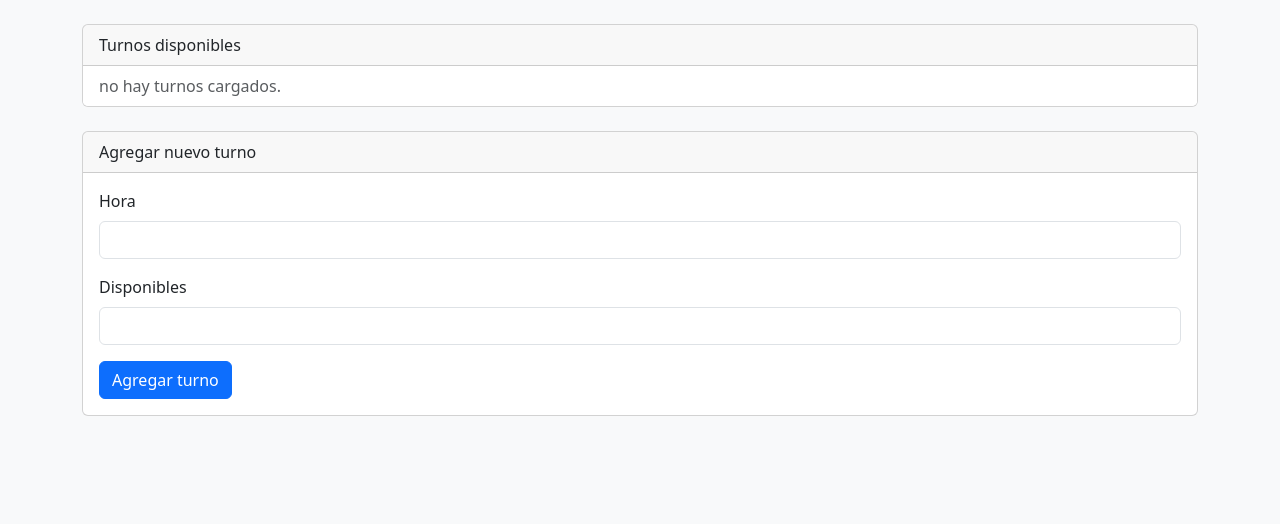
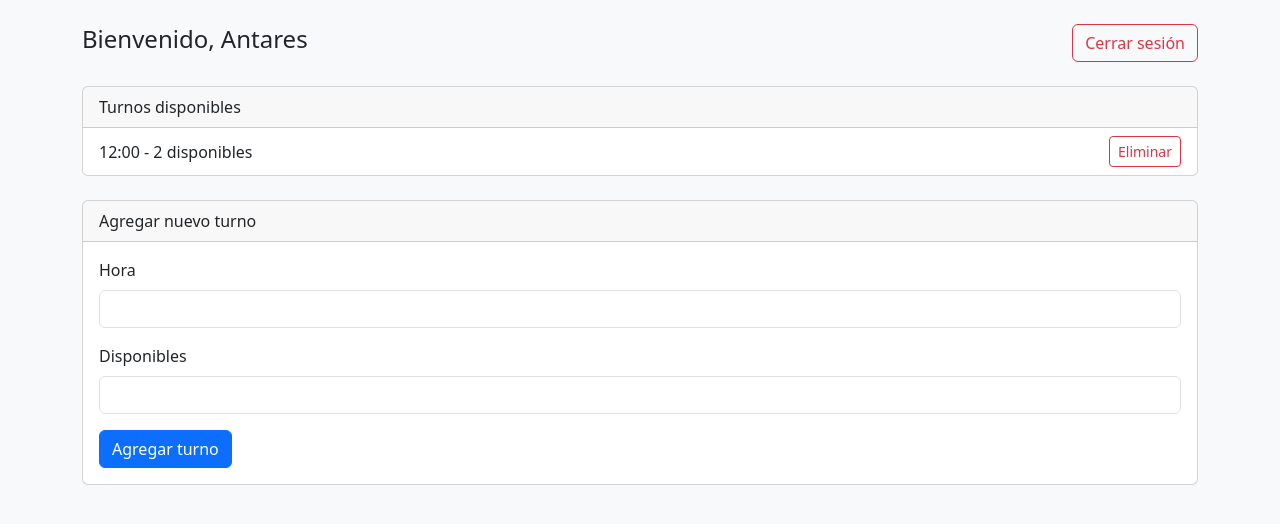
Before and after one commit to Juancho419/fastpass-master, a Django app: page / in a window 1280 px wide. Shown: the top 524 px of the page. Run offline with Django 5.2, Linux system fonts and the light colour scheme; a user stored in the database is signed in; data comes from the database, SQL or seed files in the repository; both versions use the stored data as it was after the commit.

Commit message:
Migrated turn management from JSON file to Django database model

```diff
--- a/turnos/admin.py
+++ b/turnos/admin.py
@@ -1 +1,4 @@
 from django.contrib import admin
+from .models import Turno
+
+admin.site.register(Turno)
--- a/turnos/apps.py
+++ b/turnos/apps.py
@@ -1,5 +1,5 @@
 from django.apps import AppConfig
 
 class TurnosConfig(AppConfig):
-    default_auto_field = 'django.db.model.BigAutoField'
+    default_auto_field = 'django.db.models.BigAutoField'
     name = 'turnos'
--- a/turnos/models.py
+++ b/turnos/models.py
@@ -0,0 +1,8 @@
+from django.db import models
+
+class Turno(models.Model):
+    hora = models.CharField(max_length=10)
+    disponibles = models.PositiveIntegerField()
+
+    def __str__(self):
+        return f"{self.hora} ({self.disponibles} disponibles)"
--- a/turnos/templates/turnos/index.html
+++ b/turnos/templates/turnos/index.html
@@ -8,9 +8,9 @@
 <body class="bg-light p-4">
 
 <div class="container">
-    {% if user.is_authnticated %}
+    {% if user.is_authenticated %}
         <div class="d-flex justify-content-between align-items-center mb-4">
-            <h4>Bienvenido, {{ user.name }}</h4>
+            <h4>Bienvenido, {{ user.username }}</h4>
             <form action="{% url 'logout' %}" method="post">
                 {% csrf_token %}
                 <button type="submit" class="btn btn-outline-danger">Cerrar sesión</button>
@@ -38,7 +38,7 @@
 
     <div class="card">
         <div class="card-header">Agregar nuevo turno</div>
-        <dv class="card-body"
+        <div class="card-body">
             <form method="post">
                 {% csrf_token %}
                 <div class="mb-3">
--- a/turnos/views.py
+++ b/turnos/views.py
@@ -1,40 +1,25 @@
-import json
-import os
 from django.shortcuts import render, redirect
 from django.contrib.auth.decorators import login_required
+from .models import Turno
 
 @login_required
 def listar_turnos(request):
-    ruta_json = os.path.abspath(os.path.join(os.path.dirname(__file__), '..', 'turnos.jason'))
+    turnos = Turno.objects.all()
 
-# Cargar turnos existentes
-    try:
-        with open(ruta_json, 'r') as f:
-            turnos = json.load(f)
-    except FileNotFoundError:
-        turnos = []
-
-# Procesar formulario si se envió
     if request.method == 'POST':
         if 'eliminar' in request.POST:
-            hora_a_eliminar = request.POST.get('eliminar')
-            turnos = [t for t in turnos if t['hora'] != hora_a_eliminar]
+            hora = request.POST.get('eliminar')
+            Turno.objects.filter(hora=hora).delete()
         else:
             hora = request.POST.get('hora')
             disponibles = request.POST.get('disponibles')
+
             if hora and disponibles:
-                try:
-                    nuevo = {
-                        "hora": hora,
-                        "disponibles": int(disponibles)
-                    }
-                    turnos.append(nuevo)
-                except ValueError:
-                    pass
-
-        with open(ruta_json, 'w') as f:
-            json.dump(turnos, f, indent=2)
+                Turno.objects.create(
+                    hora=hora,
+                    disponibles=int(disponibles)
+                )
 
         return redirect('/')
 
-    return render(request, 'turnos/index.html', {'turnos': turnos})
+    return render(request, 'turnos/index.html',{'turnos': turnos})
```
Also changed, not shown: turnos.json (+8 -0 lines), db.sqlite3, turnos/migrations/0001_initial.py (added), turnos/migrations/__init__.py (added), 2 other files.
